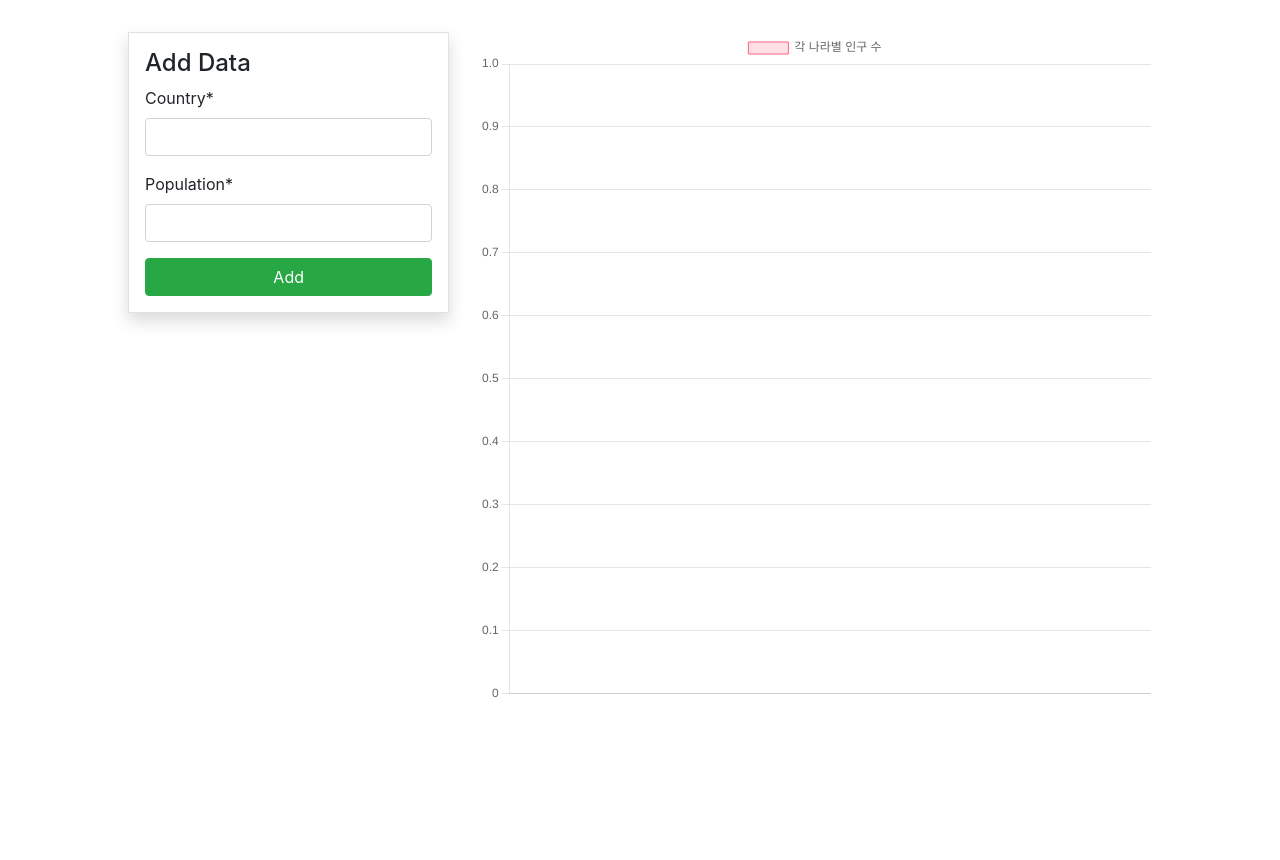
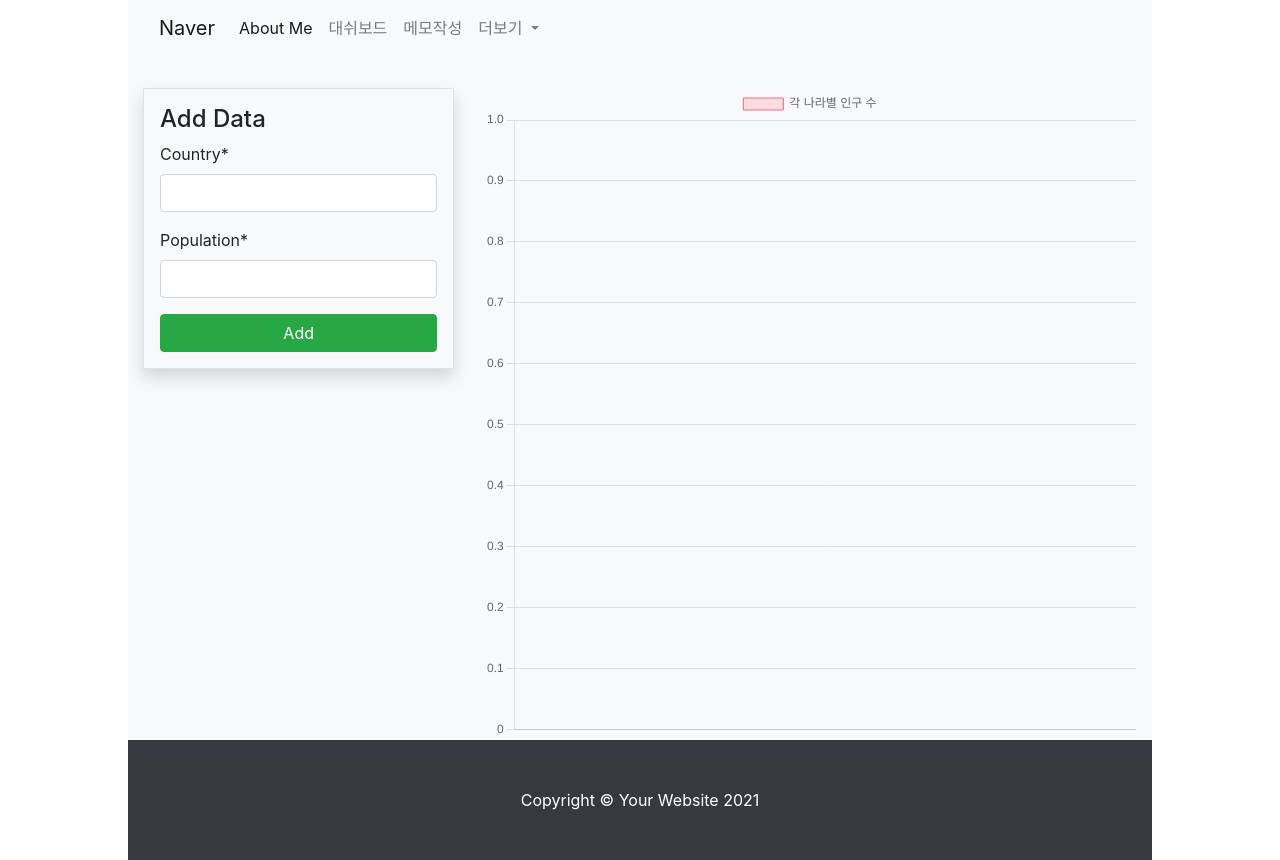
Before and after one commit to yellowCornSalad/django_tutorial_2022, a Django app: page /dashboard/ in a window 1280 px wide. Before the commit the page ends 698 px from the top, so only its background shows below. Run offline with Django 4.2, Linux system fonts and the light colour scheme; data that the repository does not hold is empty; some libraries are stand-ins or nearby versions.

Commit message:
added to nav.html
added links to nav.html
practiced extends

```diff
--- a/django_tutorial/community/templates/community/list.html
+++ b/django_tutorial/community/templates/community/list.html
@@ -1,3 +1,6 @@
+<!-- 상속을 통해서 내비바에서 넘어갈 수 있도록 해줌 -->
+{% extends "partials/base.html" %}
+
 <!DOCTYPE html>
 <html lang="en">
 
@@ -6,6 +9,7 @@
     <meta http-equiv="X-UA-Compatible" content="IE=edge">
     <meta name="viewport" content="width=device-width, initial-scale=1.0">
     <title>Document</title>
+    {% block content %}
     <style>
         .article_box{
             width:500px;
@@ -51,5 +55,6 @@
     </div>
 
 </body>
+{% endblock %}
 
 </html>
--- a/django_tutorial/community/templates/community/write.html
+++ b/django_tutorial/community/templates/community/write.html
@@ -1,3 +1,7 @@
+<!-- 상속을 통해서 내비바에서 넘어갈 수 있도록 해줌 -->
+{% extends "partials/base.html" %}
+
+
 <!DOCTYPE html>
 <html lang="en">
 <head>
@@ -6,6 +10,7 @@
     <meta name="viewport" content="width=device-width, initial-scale=1.0">
     <title>Hello Django</title>
 </head>
+{% block content %}
 <body>
     <form action="" method="post">
         <table>
@@ -14,4 +19,5 @@
         <button type="submit" >확인</button>
         </form>
 </body>
+{% endblock %}
 </html>
--- a/django_tutorial/dashboard/templates/dashboard/dashboard.html
+++ b/django_tutorial/dashboard/templates/dashboard/dashboard.html
@@ -1,13 +1,26 @@
-<!DOCTYPE html>
-<html lang="en">
-<head>
-    <meta charset="UTF-8">
-    <meta http-equiv="X-UA-Compatible" content="IE=edge">
-    <meta name="viewport" content="width=device-width, initial-scale=1.0">
-<!-- 부트스트랩 CDN -->
-<link rel="stylesheet" href="https://cdn.jsdelivr.net/npm/bootstrap@4.6.1/dist/css/bootstrap.min.css" integrity="sha384-zCbKRCUGaJDkqS1kPbPd7TveP5iyJE0EjAuZQTgFLD2ylzuqKfdKlfG/eSrtxUkn" crossorigin="anonymous">
-<script src="https://cdn.jsdelivr.net/npm/jquery@3.5.1/dist/jquery.slim.min.js" integrity="sha384-DfXdz2htPH0lsSSs5nCTpuj/zy4C+OGpamoFVy38MVBnE+IbbVYUew+OrCXaRkfj" crossorigin="anonymous"></script>
-<script src="https://cdn.jsdelivr.net/npm/bootstrap@4.6.1/dist/js/bootstrap.bundle.min.js" integrity="sha384-fQybjgWLrvvRgtW6bFlB7jaZrFsaBXjsOMm/tB9LTS58ONXgqbR9W8oWht/amnpF" crossorigin="anonymous"></script>
+{% extends "partials/base.html" %}
+{% block title %}각 나라 인구 대시보드 {% endblock %}
+
+{% block content %}
+    {% load crispy_forms_tags %}
+    <div class = "row mt-3 pt-3">
+        <div class = "col-md-4">
+            <div class="border p-3 shadow">
+                <h4>Add Data</h4>
+                <form method="post">
+                    {% csrf_token %}
+                    {{ form | crispy }}
+                    <button type = "submit" class = "btn btn-success btn-block">Add</button>
+                </form>
+            </div>
+        </div>
+        <div class="col-md-8">
+            <canvas id = "myChart" width="400" height = "400"></canvas>
+        </div>
+    </div>
+{% endblock %}
+
+{% block part_script %}
     <!-- chart.js CDN -->
     <script src="https://cdn.jsdelivr.net/npm/chart.js@3.7.0/dist/chart.min.js"></script>
     <style>
@@ -16,23 +29,7 @@
     <title>Document</title>
 </head>
 <body>
-    {% load crispy_forms_tags %}
-    <div class="row mt-3 pt-3">
-        <div class="col-md-4">
-            <div class="border p-3 shadow">
-                <h4>Add Data</h4>
-                <form method="post">
-                        {{  form | crispy  }}  {% csrf_token %}
-                        <!-- btn-block 초록색으로 꽉채워서 만들어줌 -->
-                        <button type = "submit" class = "btn btn-success btn-block"> Add</button>
-                </form>
-            </div>
-        </div>
-            <div class="col-md-8">
-        <canvas id="myChart" width="400" height="400"></canvas>
-    </div>
 
-</div>
 <script>
 const ctx = document.getElementById('myChart').getContext('2d');
 const myChart = new Chart(ctx, {
@@ -81,5 +78,4 @@ const myChart = new Chart(ctx, {
 });
 </script>
 
-</body>
-</html>
+{% endblock %}
--- a/django_tutorial/templates/index.html
+++ b/django_tutorial/templates/index.html
@@ -1,4 +1,3 @@
-
 {% extends "./partials/base.html" %}
 {% block title %}장고 프로젝트 홈{% endblock %}
 
--- a/django_tutorial/templates/partials/base.html
+++ b/django_tutorial/templates/partials/base.html
@@ -10,8 +10,7 @@
 <script src="https://cdn.jsdelivr.net/npm/bootstrap@4.6.1/dist/js/bootstrap.bundle.min.js" integrity="sha384-fQybjgWLrvvRgtW6bFlB7jaZrFsaBXjsOMm/tB9LTS58ONXgqbR9W8oWht/amnpF" crossorigin="anonymous"></script>
 <title>{% block title %}장고 첫 프로젝트{% endblock %}</title>
 
-<style>
-</style>
+
 {% block part_style %}{% endblock %}
 </head>
 <body>
@@ -27,3 +26,4 @@
     {% include './footer.html' %}
 </body>
 </html>
+{% block part_script %}{% endblock %}
--- a/django_tutorial/templates/partials/nav.html
+++ b/django_tutorial/templates/partials/nav.html
@@ -4,29 +4,29 @@
 <div class = "bg-light">
 <div class = "nav_var container">
 <nav class="navbar navbar-expand-lg navbar-light bg-light">
-    <a class="navbar-brand" href="#">Navbar</a>
+    <a class="navbar-brand" href="/">Naver<span class="sr-only">(current)</span></a>
     <button class="navbar-toggler" type="button" data-toggle="collapse" data-target="#navbarNavDropdown" aria-controls="navbarNavDropdown" aria-expanded="false" aria-label="Toggle navigation">
       <span class="navbar-toggler-icon"></span>
     </button>
     <div class="collapse navbar-collapse" id="navbarNavDropdown">
       <ul class="navbar-nav">
         <li class="nav-item active">
-          <a class="nav-link" href="#">Home <span class="sr-only">(current)</span></a>
+          <a class="nav-link" href="#">About Me </a>
         </li>
         <li class="nav-item">
-          <a class="nav-link" href="#">Features</a>
+          <a class="nav-link" href="/dashboard/">대쉬보드</a>
         </li>
         <li class="nav-item">
-          <a class="nav-link" href="#">Pricing</a>
+          <a class="nav-link" href="/community/write/">메모작성</a>
         </li>
         <li class="nav-item dropdown">
           <a class="nav-link dropdown-toggle" href="#" id="navbarDropdownMenuLink" role="button" data-toggle="dropdown" aria-expanded="false">
-            Dropdown link
+            더보기
           </a>
           <div class="dropdown-menu" aria-labelledby="navbarDropdownMenuLink">
-            <a class="dropdown-item" href="#">Action</a>
-            <a class="dropdown-item" href="#">Another action</a>
-            <a class="dropdown-item" href="#">Something else here</a>
+            <a class="dropdown-item" href="/community/list/">메모리스트</a>
+            <a class="dropdown-item" href="/community/write/">메모작성</a>
+            <a class="dropdown-item" href="/community/view_detail/1/">더보기(메모디테일)</a>
           </div>
         </li>
       </ul>
```
Also changed, not shown: django_tutorial/community/templates/community/view_detail.html (+5 -12 lines).
